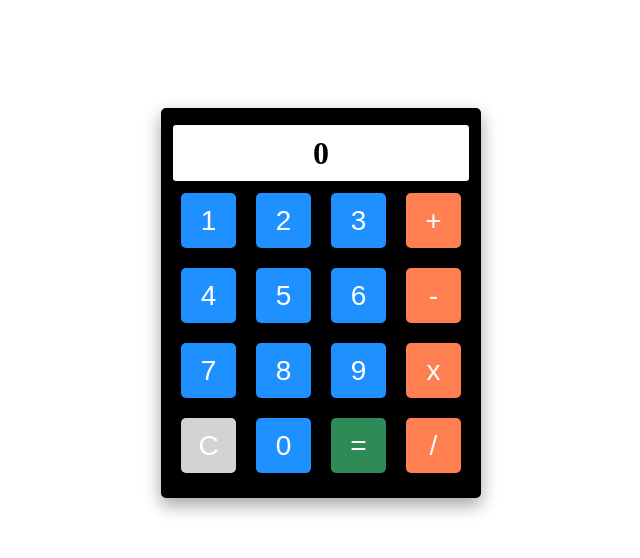
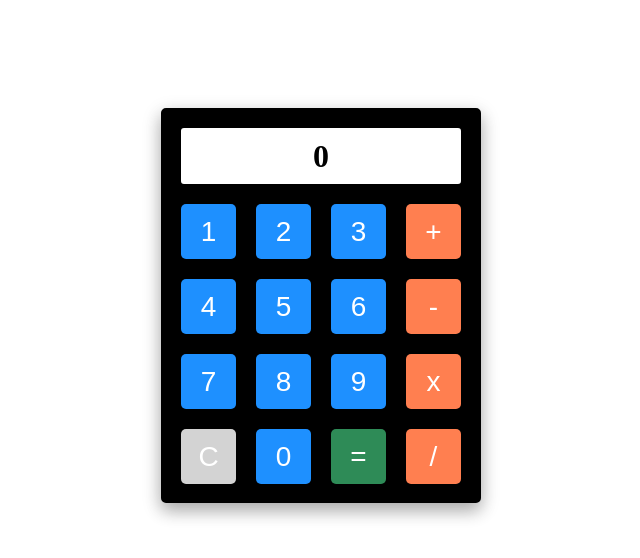
Before and after one commit to developess/JavaScript-Calculator, a plain HTML site: page index.html in a window 1280 px wide. Shown: the whole page, without its empty margins (319-959 px from the left). Drawn offline with Linux system fonts and the light colour scheme.

Commit message:
Minor layout moves & new JS file test

```diff
--- a/app.js
+++ b/app.js
@@ -1,6 +1,6 @@
 var calculator = {
 		sum: 0,
-    storedFunction: "",
+            storedFunction: "",
 		add: function(value) {
       this.sum += value;
     },
--- /dev/null
+++ b/app2.js
@@ -0,0 +1 @@
+// rewrite of JS functionality - Dom manipulation
--- a/index.html
+++ b/index.html
@@ -27,5 +27,5 @@
       <button class="function" id="divide">/</button>
     </div>
   </div>
-  <script src="app.js"></script>
+  <script src="app2.js"></script>
 </body>
--- a/styles.css
+++ b/styles.css
@@ -10,8 +10,7 @@ body {
 }
 
 h1 {
-  margin: 0;
-  margin-top: 5px;
+  margin: 8px 8px;
   background-color: white;
   border: solid 2px black;
   padding: 10px 0;
@@ -21,7 +20,7 @@ h1 {
 
 .case {
   margin-top: 100px;
-  height: 390px;
+  height: 395px;
   width: 320px;
   background-color: black;
   border: solid 10px black;
@@ -36,6 +35,7 @@ h1 {
 
 button {
   border: none;
+  outline: none;
   margin: 10px;
   width: 55px;
   height: 55px;
```
